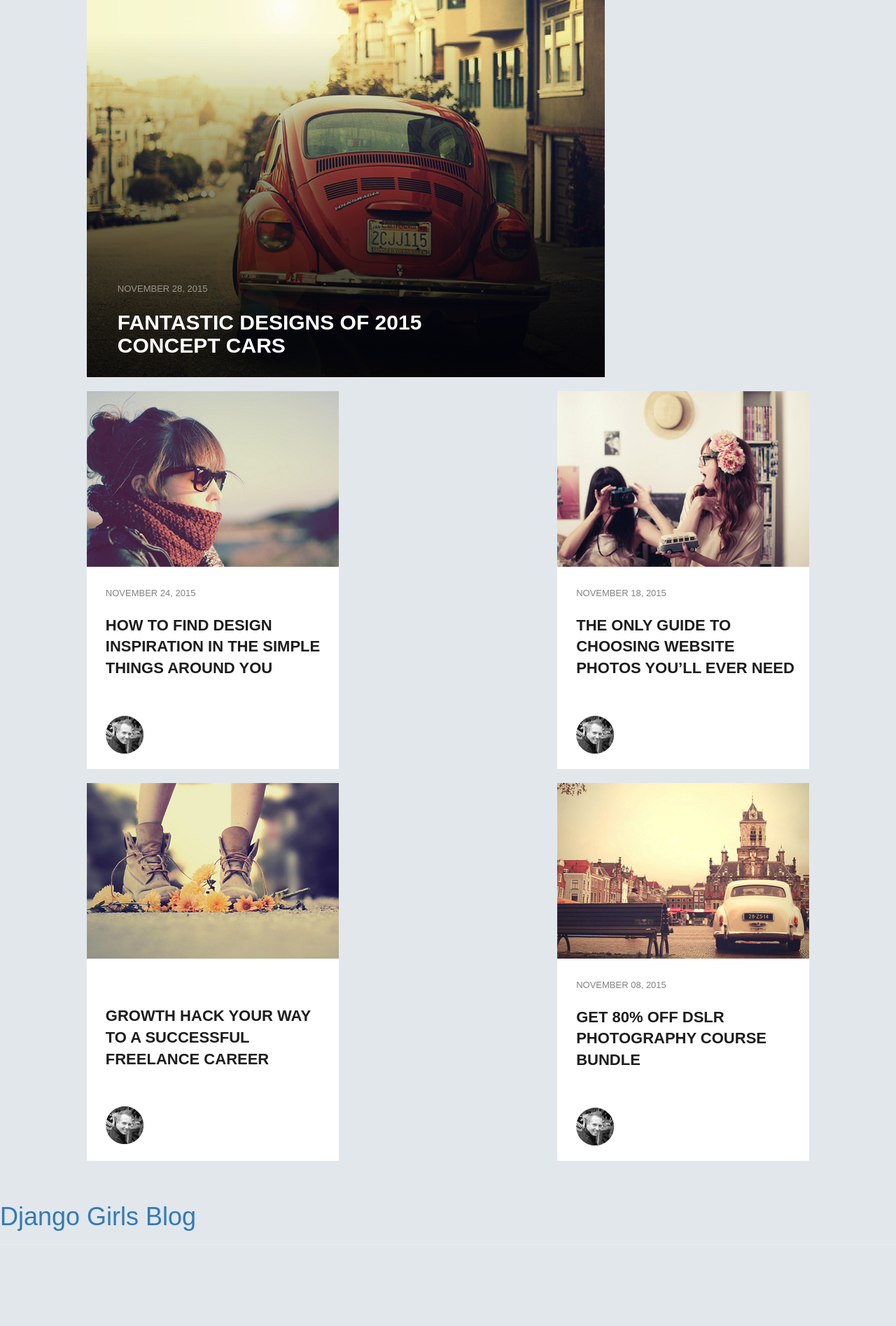
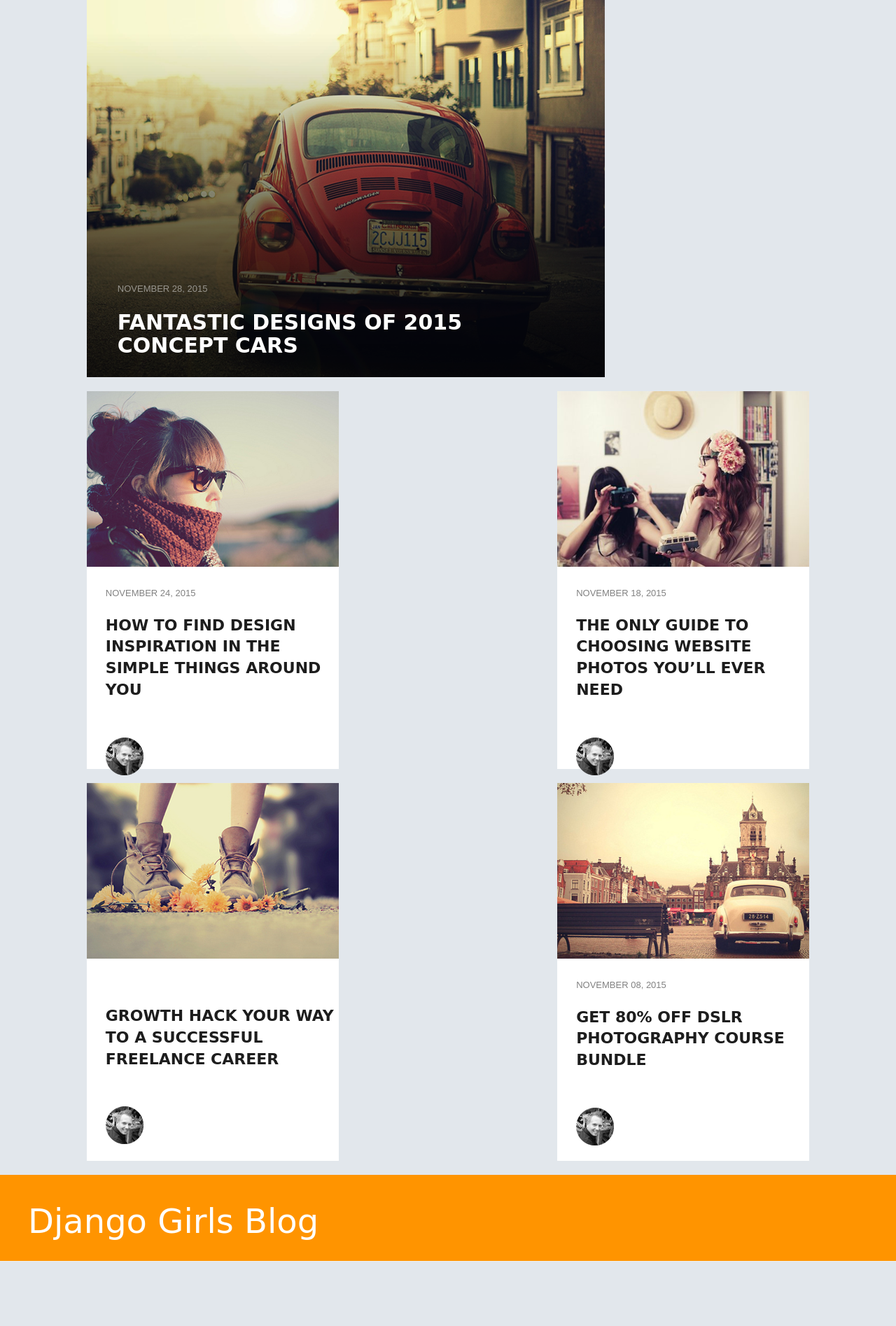
Before and after one commit to HryshkoAnton/my-first-blog, a Django app: page / in a window 1280 px wide. Shown: the part 92-1987 px from the top of the page at 70% size. Before the commit the page ends 1851 px from the top, so only its background shows below. Run offline with Django 3.2, Linux system fonts and the light colour scheme; data that the repository does not hold is empty; some libraries are stand-ins or nearby versions.

Commit message:
change css

```diff
--- a/blog/static/css/blog.css
+++ b/blog/static/css/blog.css
@@ -111,7 +111,7 @@ body {
 	font-size: 13px;
 }
 
-/*.page-header {
+.page-header {
     background-color: #ff9400;
     margin-top: 0;
     padding: 20px 20px 20px 40px;
@@ -156,4 +156,4 @@ h1, h2, h3, h4 {
 
 .post h1 a, .post h1 a:visited {
     color: #000000;
-}*/
+}
```
